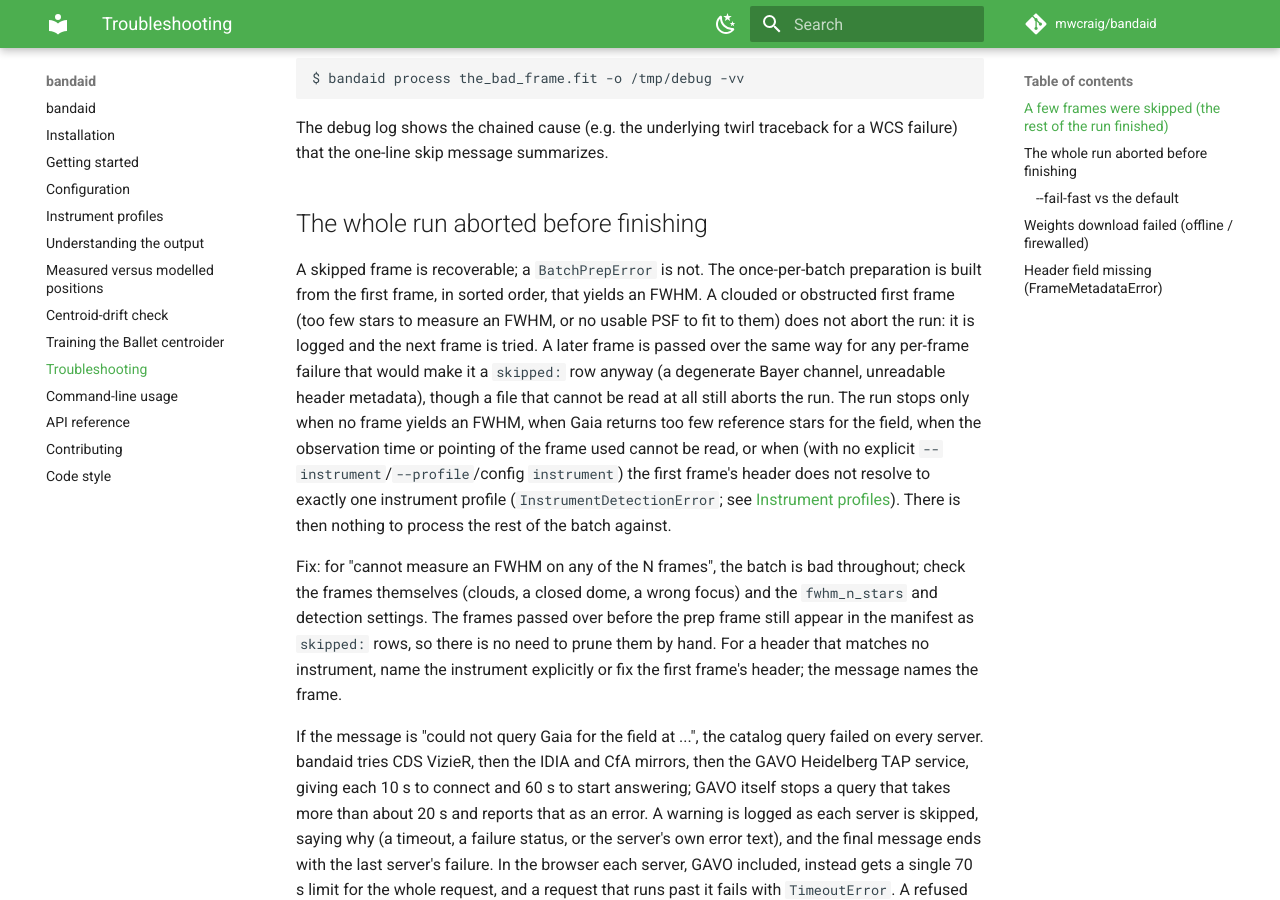
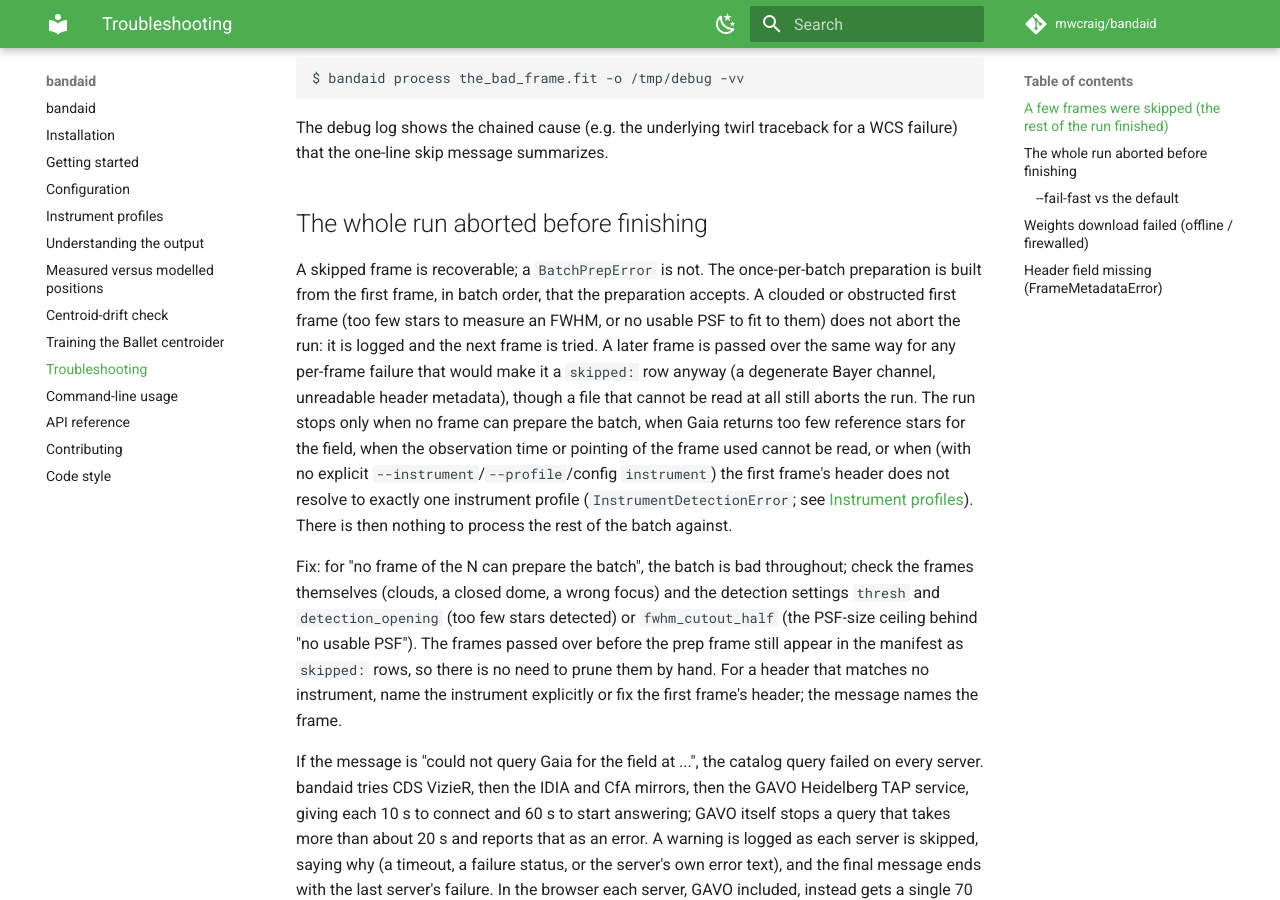
Before and after one commit to mwcraig/bandaid, an MkDocs documentation site: the page built from docs/troubleshooting.md, in a window 1280 px wide and 900 px high, scrolled down 804 px. Built offline with MkDocs 1.6.1 and Material for MkDocs 9.7.7, drawn with Linux system fonts in a browser that asks for light colours; comment, search, counter and statistics services are not loaded.

Commit message:
Run the mixing guard on every later prep candidate; neutral prep error
The walk now checks a later candidate's instrument whatever the batch
selection, letting _check_instrument_mixing exempt an explicit selection
only from a header that matches no registered instrument, as the
per-frame guard does. The all-candidates-failed message no longer claims
an FWHM failure, the comments and docstrings describe the guard's
exemption correctly, the prep frame is described the same way across
docstrings, CLI help and docs, the troubleshooting fix names the
settings that matter, and the changelog entry is shortened.

🤖 Generated with [Claude Code](https://claude.com/claude-code)
Claude-Session: https://claude.ai/code/session_01Gy3gmZ4fN9Joarq36S22S7

```diff
--- a/docs/troubleshooting.md
+++ b/docs/troubleshooting.md
@@ -39,28 +39,28 @@ WCS failure) that the one-line skip message summarizes.
 ## The whole run aborted before finishing
 
 A skipped frame is recoverable; a `BatchPrepError` is not. The once-per-batch
-preparation is built from the first frame, in sorted order, that yields an FWHM.
-A clouded or obstructed first frame (too few stars to measure an FWHM, or no
-usable PSF to fit to them) does not abort the run: it is logged and the next
-frame is tried. A later frame is passed over the same way for any per-frame
-failure that would make it a `skipped:` row anyway (a degenerate Bayer channel,
-unreadable header metadata), though a file that cannot be read at all still
-aborts the run. The run stops only when no frame yields an FWHM, when Gaia
-returns too few reference stars for the field, when the observation time or
-pointing of the frame used cannot be read, or when (with no explicit
+preparation is built from the first frame, in batch order, that the preparation
+accepts. A clouded or obstructed first frame (too few stars to measure an FWHM,
+or no usable PSF to fit to them) does not abort the run: it is logged and the
+next frame is tried. A later frame is passed over the same way for any
+per-frame failure that would make it a `skipped:` row anyway (a degenerate Bayer
+channel, unreadable header metadata), though a file that cannot be read at all
+still aborts the run. The run stops only when no frame can prepare the batch,
+when Gaia returns too few reference stars for the field, when the observation
+time or pointing of the frame used cannot be read, or when (with no explicit
 `--instrument`/`--profile`/config `instrument`) the first frame's header does
-not resolve to exactly one instrument profile
-(`InstrumentDetectionError`; see [Instrument
-profiles](instrument_profiles.md#auto-detection-from-the-fits-header)). There is
-then nothing to process the rest of the batch against.
+not resolve to exactly one instrument profile (`InstrumentDetectionError`; see
+[Instrument profiles](instrument_profiles.md#auto-detection-from-the-fits-header)).
+There is then nothing to process the rest of the batch against.
 
-Fix: for "cannot measure an FWHM on any of the N frames", the batch is bad
+Fix: for "no frame of the N can prepare the batch", the batch is bad
 throughout; check the frames themselves (clouds, a closed dome, a wrong focus)
-and the `fwhm_n_stars` and detection settings. The frames passed over before the
-prep frame still appear in the manifest as `skipped:` rows, so there is no need
-to prune them by hand. For a header that matches no instrument, name the
-instrument explicitly or fix the first frame's header; the message names the
-frame.
+and the detection settings `thresh` and `detection_opening` (too few stars
+detected) or `fwhm_cutout_half` (the PSF-size ceiling behind "no usable PSF").
+The frames passed over before the prep frame still appear in the manifest as
+`skipped:` rows, so there is no need to prune them by hand. For a header that
+matches no instrument, name the instrument explicitly or fix the first frame's
+header; the message names the frame.
 
 If the message is "could not query Gaia for the field at ...", the catalog
 query failed on every server. bandaid tries CDS VizieR, then the IDIA and CfA
```
Also changed, not shown: CHANGELOG.md (+4 -9 lines), docs/command_line.md (+3 -2 lines), 2 other files.
